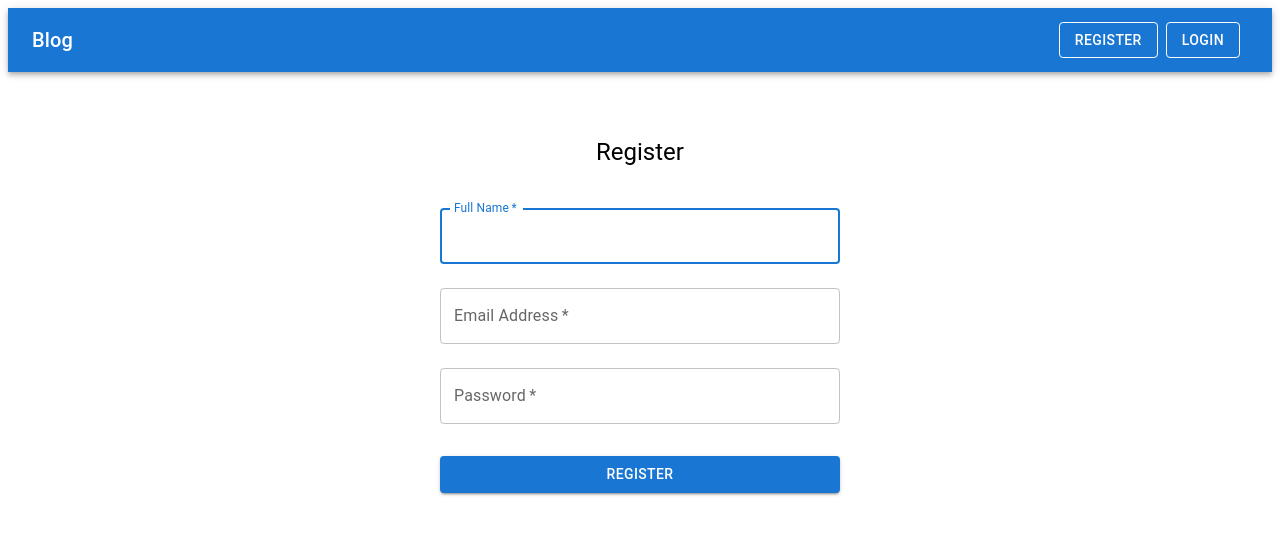
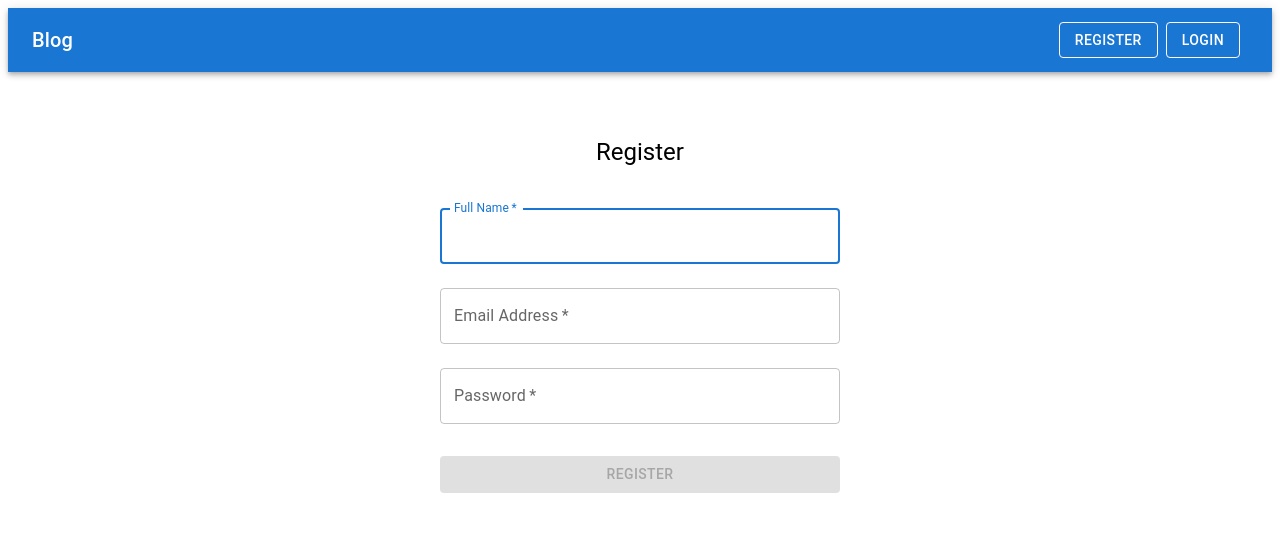
Before and after one commit to ArtemAM/blogApp, a React (Vite) app in the folder frontend/: page /register in a window 1280 px wide. Shown: the top 534 px of the page. Built offline with nearby package versions, Linux system fonts and the light colour scheme; no server answers.

Commit message:
feat: add onSubmit handle to register"

```diff
--- a/frontend/src/pages/Register.jsx
+++ b/frontend/src/pages/Register.jsx
@@ -1,15 +1,30 @@
-import React from 'react';
-import { Box, TextField, Button, Typography } from '@mui/material';
+import React, { useEffect } from 'react';
+import { Box, TextField, Button, Typography, Alert } from '@mui/material';
 import { useForm } from 'react-hook-form';
+import { useDispatch, useSelector } from 'react-redux';
+import { useNavigate } from 'react-router-dom';
+import { fetchRegister, registerSlice } from '../redux/slices/register.slice';
+import { loginSlice } from '../redux/slices/login.slice';
 
 function Register() {
+  const dispath = useDispatch();
+  const navigate = useNavigate();
+  const isLoading = useSelector(registerSlice.selectors.selectIsFetchPending);
+  const isAuth = useSelector(loginSlice.selectors.selectIsAuth);
+  const error = useSelector(registerSlice.selectors.selectError);
   const {
     register,
     handleSubmit,
-    formState: { errors },
+    formState: { errors, isValid },
   } = useForm();
 
-  const onSubmit = (values) => {};
+  const onSubmit = (values) => {
+    dispath(fetchRegister(values));
+  };
+
+  useEffect(() => {
+    if (isAuth) navigate('/');
+  }, [isAuth, navigate]);
 
   return (
     <Box
@@ -25,6 +40,11 @@ function Register() {
       <Typography component="h1" variant="h5">
         Register
       </Typography>
+      {error && (
+        <Alert severity="error" sx={{ mt: 2 }}>
+          {error}
+        </Alert>
+      )}
       <Box
         component="form"
         onSubmit={handleSubmit(onSubmit)}
@@ -83,8 +103,14 @@ function Register() {
           error={!!errors.password}
           helperText={errors.password ? errors.password.message : ''}
         />
-        <Button type="submit" fullWidth variant="contained" sx={{ mt: 3 }}>
-          Register
+        <Button
+          type="submit"
+          disabled={!isValid || isLoading}
+          fullWidth
+          variant="contained"
+          sx={{ mt: 3 }}
+        >
+          {isLoading ? 'Registration...' : 'Register'}
         </Button>
       </Box>
     </Box>
```
